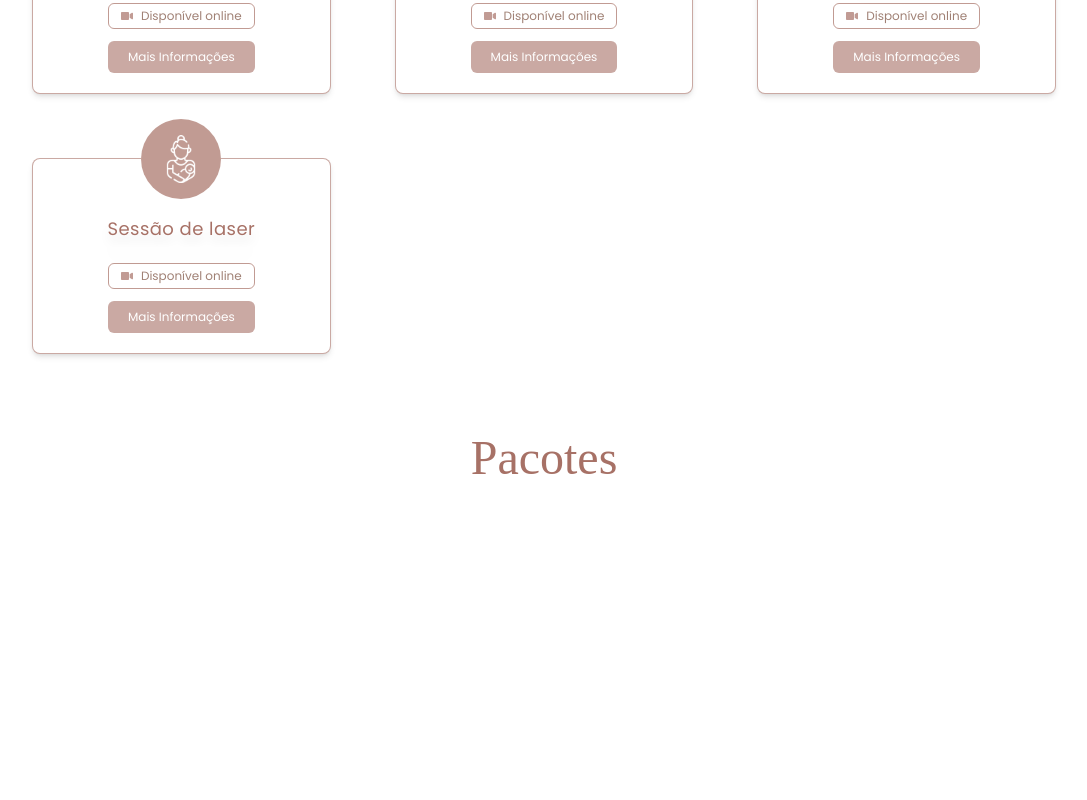
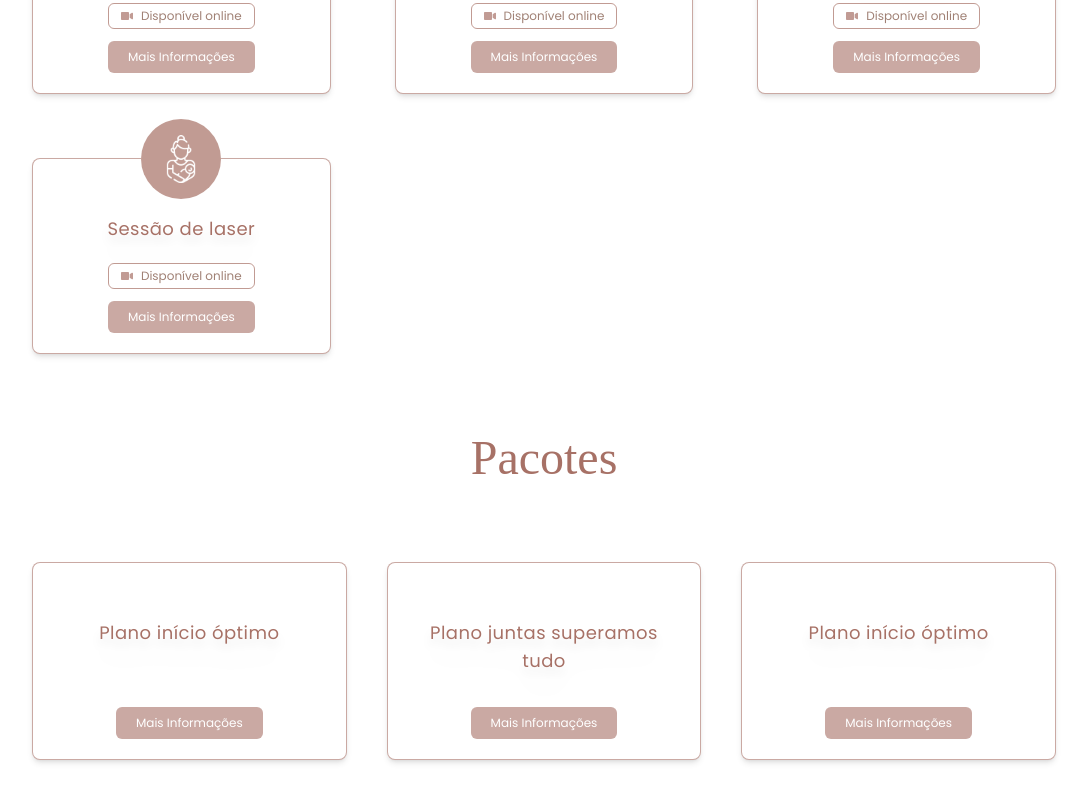
Before and after one commit to flyingkitties/da-maminha-ao-prato-app, a Next.js app: page /servicos in a window 1280 px wide. Shown: the part 652-1452 px from the top of the page, without its empty margins (96-1183 px from the left). Before the commit the page ends 1174 px from the top, so only its background shows below. Built offline with nearby package versions, Linux system fonts and the light colour scheme; a web font is replaced by a local one.

Commit message:
f/ packages

```diff
--- /dev/null
+++ b/src/app/data/packages.ts
@@ -0,0 +1,25 @@
+import { Packages } from '../types/Packages';
+
+export const packages: Packages[] = [
+  {
+    id: 1,
+    title: 'Plano início óptimo',
+    prevPrice: '115€',
+    price: '95€',
+    list: ['Preparar a amamentação na gravidez', 'Amamentação pós-parto'],
+  },
+  {
+    id: 2,
+    title: 'Plano juntas superamos tudo',
+    prevPrice: '195€',
+    price: '175€',
+    list: ['3 consultas amamentação pós-parto'],
+  },
+  {
+    id: 1,
+    title: 'Plano início óptimo',
+    prevPrice: '150€',
+    price: '100€',
+    list: ['3 Sessões de laserterapia'],
+  },
+];
--- /dev/null
+++ b/src/app/servicos/components/Pacotes.tsx
@@ -0,0 +1,28 @@
+import { Packages } from '@/app/types/Packages';
+import React from 'react';
+import PackagesTile from './pacotes.tile';
+import { packages } from '@/app/data/packages';
+
+function Pacotes() {
+  return (
+    <div className="py-10 px-5 md:px-[5%] xl:px-[10%]">
+      <h1 className="text-center titleFont text-terciary text-2xl md:text-3xl lg:text-4xl xl:text-5xl">
+        Pacotes
+      </h1>
+      <div className="grid md:grid-cols-2 lg:grid-cols-3 gap-10 mt-20">
+        {packages.map(({ id, title, prevPrice, price, list }: Packages) => (
+          <PackagesTile
+            id={id}
+            key={id}
+            title={title}
+            prevPrice={prevPrice}
+            price={price}
+            list={list}
+          />
+        ))}
+      </div>
+    </div>
+  );
+}
+
+export default Pacotes;
--- a/src/app/servicos/components/Services.tsx
+++ b/src/app/servicos/components/Services.tsx
@@ -25,12 +25,6 @@ function ServicesGallery() {
             ))}
           </div>
         </div>
-        <div className="py-10">
-          <h1 className="text-center titleFont text-terciary text-2xl md:text-3xl lg:text-4xl xl:text-5xl">
-            Pacotes
-          </h1>
-          <div></div>
-        </div>
       </div>
     </div>
   );
--- /dev/null
+++ b/src/app/servicos/components/pacotes.tile.tsx
@@ -0,0 +1,33 @@
+import { Packages } from '@/app/types/Packages';
+import Image from 'next/image';
+import Link from 'next/link';
+import React from 'react';
+
+function PackagesTile({ id, title, prevPrice, price, list }: Packages) {
+  return (
+    <div className="relative shadow-md rounded-lg lg:min-w-72 border border-terciary/60 bg-white ">
+      {/* Content */}
+      <div className="pt-14 pb-5 px-5 grid grid-cols-1 space-y-5 h-full">
+        {/* Title */}
+        <div className="text-center text-lg tracking-wide text-terciary">
+          <h3 className="drop-shadow-xl">{title}</h3>
+        </div>
+        <div className="space-y-3 flex flex-col justify-end items-center">
+          {/* online */}
+          <div className="flexCenter"></div>
+          {/* Button */}
+          <Link
+            className="flex items-end justify-center"
+            href={`/services/${id}`}
+          >
+            <button className="bg-terciary/60 py-2 px-5 rounded-md text-white text-xs">
+              Mais Informações
+            </button>
+          </Link>
+        </div>
+      </div>
+    </div>
+  );
+}
+
+export default PackagesTile;
--- a/src/app/servicos/page.tsx
+++ b/src/app/servicos/page.tsx
@@ -1,10 +1,12 @@
 import React from 'react';
 import Services from './components/Services';
+import Pacotes from './components/Pacotes';
 
 function page() {
   return (
     <div>
       <Services />
+      <Pacotes />
     </div>
   );
 }
--- /dev/null
+++ b/src/app/types/Packages.ts
@@ -0,0 +1,7 @@
+export interface Packages {
+  id: number;
+  title: string;
+  prevPrice: string;
+  price: string;
+  list: string[] | string;
+}
```
